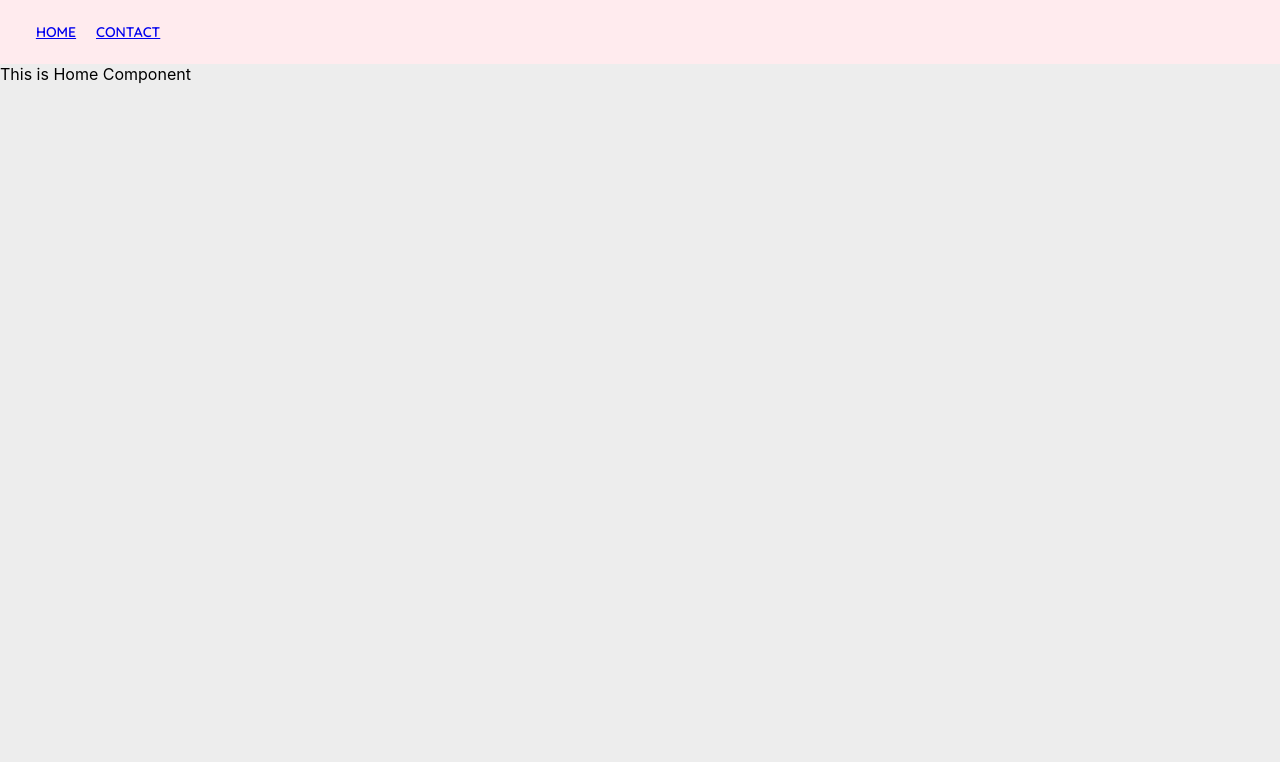
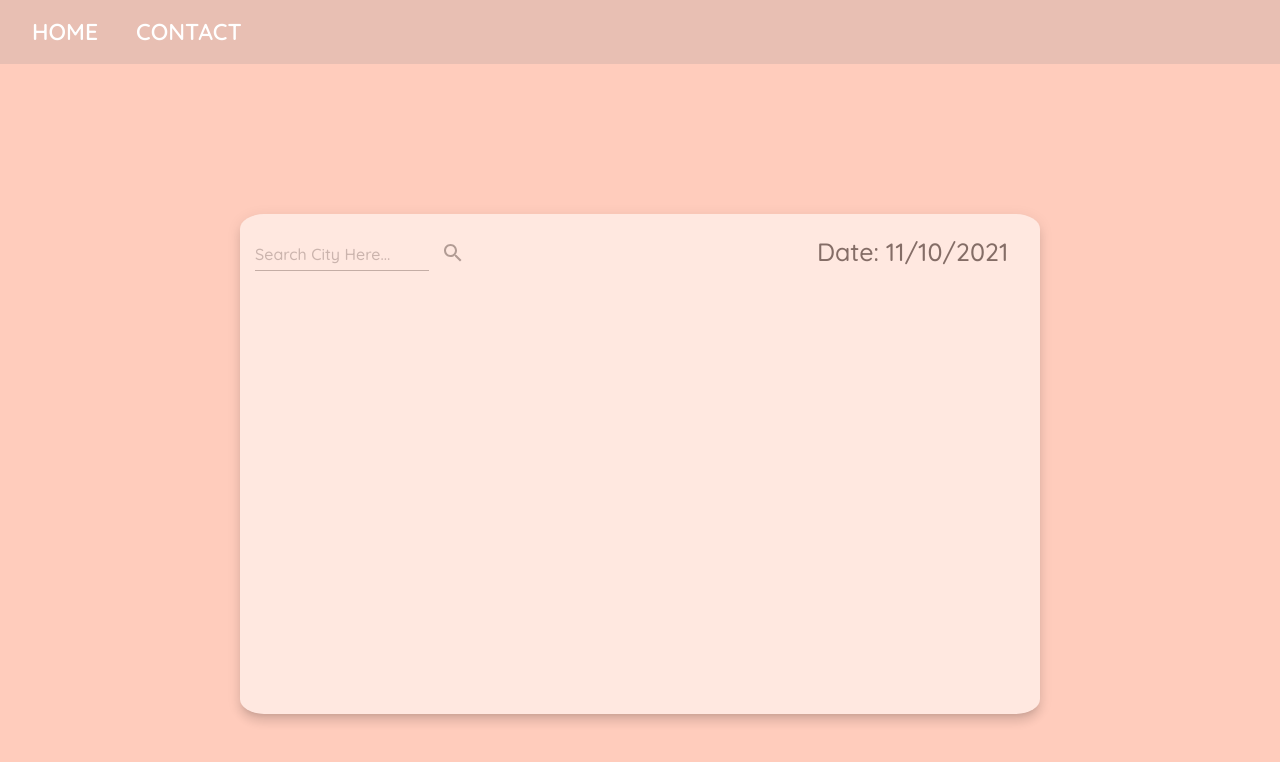
Before and after one commit to Grace-Zhong/weather-app, a React (Create React App) app: page / in a window 1280 px wide. Shown: the top 762 px of the page. Built offline with nearby package versions, Linux system fonts and the light colour scheme.

Commit message:
before add weather api

```diff
--- a/package.json
+++ b/package.json
@@ -5,7 +5,9 @@
   "dependencies": {
     "@emotion/react": "^11.4.1",
     "@emotion/styled": "^11.3.0",
+    "@material-ui/icons": "^5.0.0-beta.5",
     "@material-ui/styles": "^4.11.4",
+    "@mui/icons-material": "^5.0.4",
     "@mui/material": "^5.0.4",
     "@testing-library/jest-dom": "^5.11.4",
     "@testing-library/react": "^11.1.0",
@@ -15,6 +17,7 @@
     "@types/react": "^17.0.0",
     "@types/react-dom": "^17.0.0",
     "@types/react-router-dom": "^5.3.1",
+    "axios": "^0.23.0",
     "react": "^17.0.2",
     "react-dom": "^17.0.2",
     "react-router": "^5.2.1",
--- a/src/App.tsx
+++ b/src/App.tsx
@@ -1,11 +1,13 @@
 import React from 'react';
 import Header from './components/Header/Header';
+import Footer from './components/Footer/Footer';
 import { ThemeProvider } from '@mui/material';
 import { theme } from './theme';
 import useStyles from './App.style';
 import { BrowserRouter, Route, Switch } from 'react-router-dom';
 import Home from './components/Home/Home'
 import Contact from './components/Contact/Contact';
+import { Box } from '@mui/system';
 
 function App() {
   const classes = useStyles();
@@ -13,11 +15,18 @@ function App() {
   return (
     <BrowserRouter>
       <ThemeProvider theme={theme}>
-        <Header />
-        <Switch>
-          <Route path='/' component={Home} exact />
-          <Route path='/contact' component={Contact} />
-        </Switch>
+        <Box
+          sx={{
+            backgroundColor: 'primary.main',
+          }}
+        >
+          <Header />
+          <Switch>
+            <Route path='/' component={Home} exact />
+            <Route path='/contact' component={Contact} />
+          </Switch>
+          {/* <Footer /> */}
+        </Box>
       </ThemeProvider>
     </BrowserRouter>
   );
--- /dev/null
+++ b/src/components/Footer/Footer.tsx
@@ -0,0 +1,15 @@
+import {  Button, Toolbar } from '@mui/material';
+import React from 'react';
+import { ThemeProvider } from '@mui/material';
+import { Box } from '@mui/system';
+
+const Header = () => {
+
+  return (
+    <Box>
+      Footer
+    </Box>
+
+  );
+};
+export default Header;
--- a/src/components/Header/Header.style.tsx
+++ b/src/components/Header/Header.style.tsx
@@ -1,7 +1,11 @@
 import { makeStyles, createStyles } from "@material-ui/styles";
 
 export default makeStyles(() => createStyles({
-  container: {
-    backgroundColor: '#ffebee',
+  bar: {
+    backgroundColor: 'rgba(138, 138, 138, 0.2)',
+  },
+  link: {
+    color: 'white',
+    textDecoration: 'none',
   }
 }));
--- a/src/components/Header/Header.tsx
+++ b/src/components/Header/Header.tsx
@@ -7,20 +7,31 @@ const Header = () => {
   const classes = useStyles();
 
   return (
-    <div className={classes.container}>
-      <Toolbar>
-        <Button>
-          <Link to='/'>
+    <Toolbar
+      sx={{
+        backgroundColor: 'rgba(138, 138, 138, 0.2)'
+      }}
+    >
+      <Button
+        sx={{
+          fontSize: '23px'
+        }}
+      >
+        <Link to='/' className={classes.link}>
           Home
         </Link>
       </Button>
-        <Button>
-          <Link to='/contact'>
+      <Button
+        sx={{
+          fontSize: '23px',
+          paddingLeft: '30px',
+        }}
+      >
+        <Link to='/contact' className={classes.link}>
           Contact
         </Link>
       </Button>
     </Toolbar>
-    </div>
   );
 };
 export default Header;
--- a/src/components/Home/Home.tsx
+++ b/src/components/Home/Home.tsx
@@ -1,13 +1,52 @@
-import { AppBar, Toolbar, Typography } from '@mui/material';
-import React from 'react';
-import { Link } from 'react-router-dom';
+import { Card, Container, IconButton, TextField, Typography } from '@mui/material';
+import { Box } from '@mui/system';
+import React, { useState } from 'react';
+import SearchOutlinedIcon from '@mui/icons-material/SearchOutlined';
 
 const Home = () => {
 
+  let today = new Date().toLocaleDateString();
+
   return (
-    <div>
-      This is Home Component
-    </div>
+    <Card
+    raised
+    sx={{
+      bgcolor: 'background.paper',
+      margin: '150px auto',
+      height: 500,
+      width: 800,
+      borderRadius: '3%',
+      opacity: '55%'
+    }}>
+      <Box
+        sx={{
+          margin: '15px 0px 0px 15px',
+          fontSize: '30px',
+        }}
+      >
+        <TextField
+          variant="standard"
+          placeholder="Search City Here..."
+          sx={{
+            marginTop: "10px"
+          }}
+        />
+        <IconButton size="large">
+          <SearchOutlinedIcon />
+        </IconButton>
+
+        <Typography
+          component="span"
+          sx={{
+            fontSize: '25px',
+            position: 'relative',
+            left: '340px'
+          }}
+        >
+          Date: { today }
+        </Typography>
+      </Box>
+    </Card>
   );
 };
 export default Home;
--- a/src/index.css
+++ b/src/index.css
@@ -7,7 +7,7 @@ body {
     sans-serif;
   -webkit-font-smoothing: antialiased;
   -moz-osx-font-smoothing: grayscale;
-  background-color: #ededed;
+  background-color: #ffccbc;
 }
 
 code {
--- a/src/theme.tsx
+++ b/src/theme.tsx
@@ -1,12 +1,17 @@
 import { createTheme } from '@mui/material';
-import { purple } from '@mui/material/colors';
 
 export const theme = createTheme({
   palette: {
     primary: {
-      main: '#fefefa'
+      main: '#ffccbc',
+      light: '#ffffee',
+      dark: '#cb9b8c',
     },
-    secondary: purple
+    secondary: {
+      main: '#a5d6a7',
+      light: '#d7ffd9',
+      dark: '#75a478',
+    }
   },
   typography: {
     fontFamily: 'Quicksand',
```
Also changed, not shown: src/components/Header/theme-header.tsx (added, +16 -0 lines), src/utils/fetchWeather.ts (added, +17 -0 lines), 1 other file (tests, documents, lock files or other folders). Lines whose indentation alone changed are shown as unchanged.
